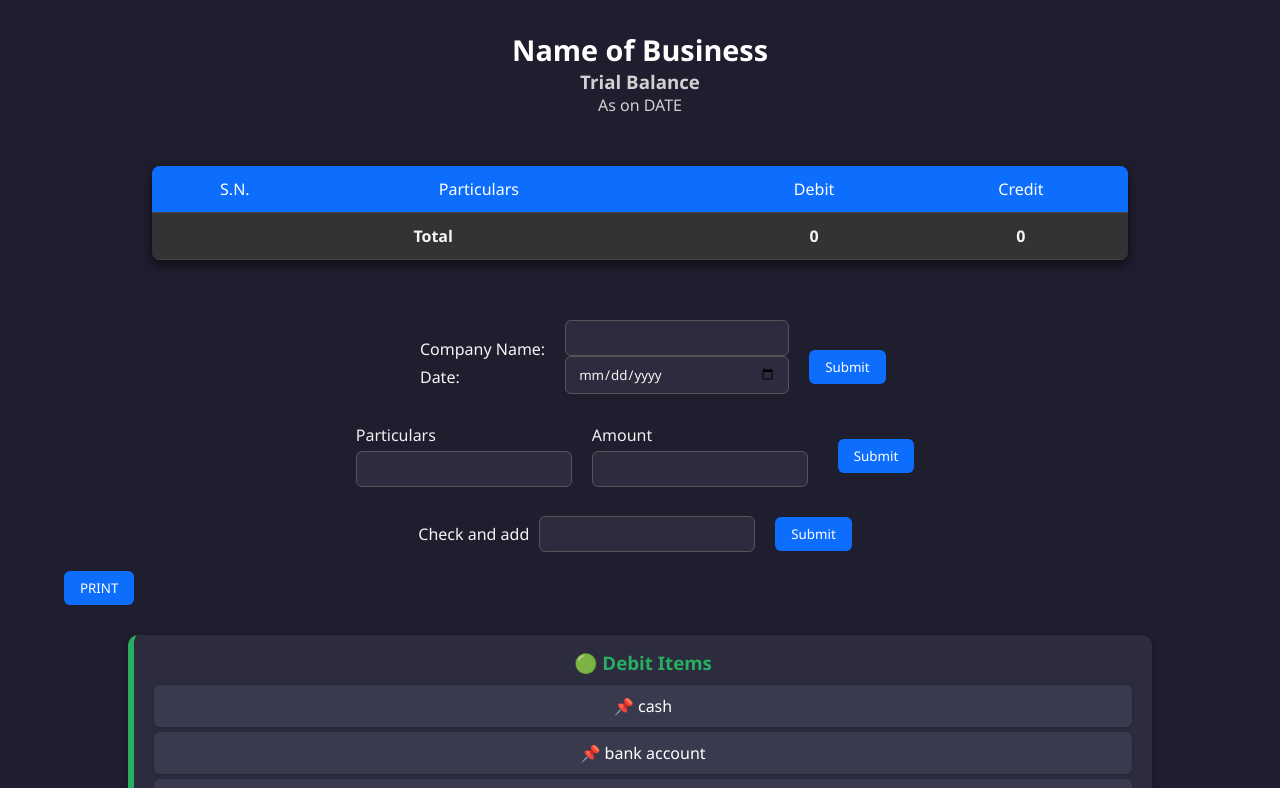
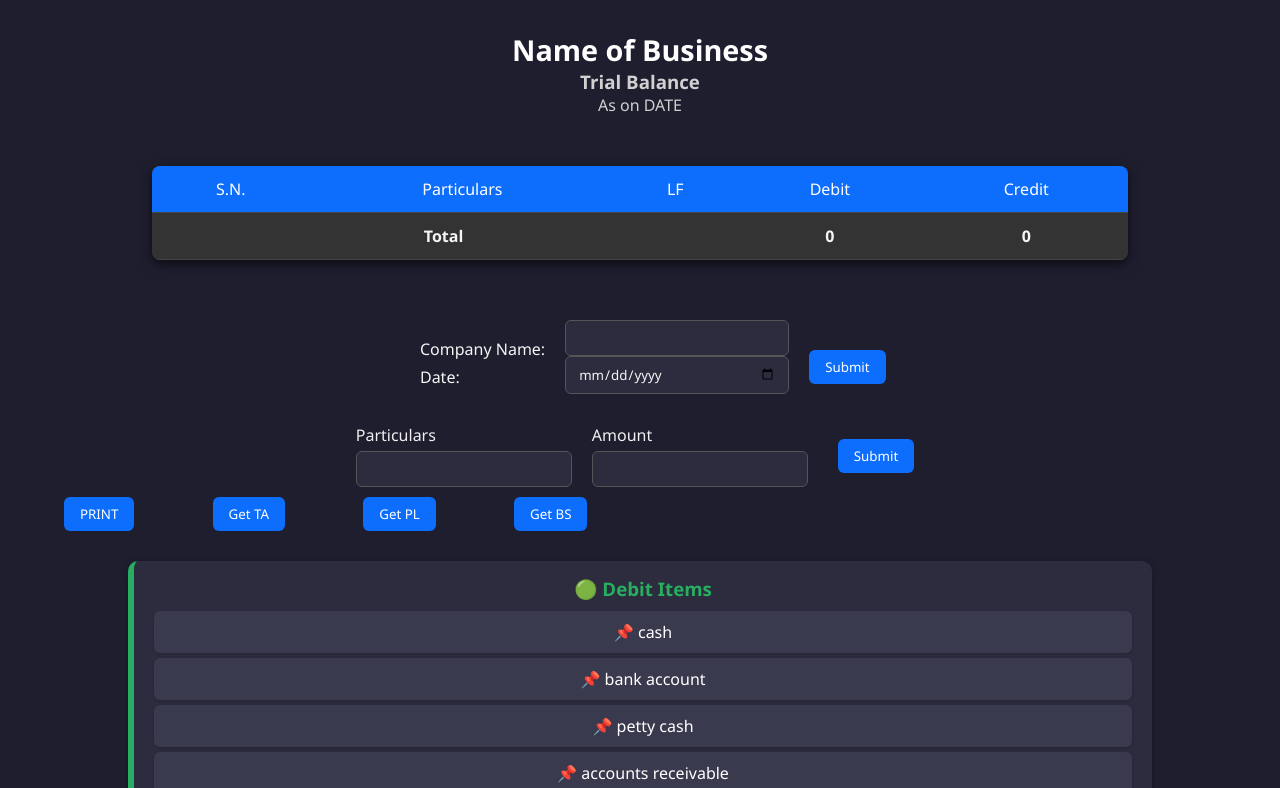
Before and after one commit to pixelKaushal/AccountHelp, a plain HTML site: page index.html in a window 1280 px wide. Shown: the top 788 px of the page. Drawn offline with Linux system fonts and the light colour scheme.

Commit message:
Update index.html

```diff
--- a/index.html
+++ b/index.html
@@ -18,7 +18,7 @@
             <tr>
               <th>S.N.</th>
               <th>Particulars</th>
-              <th></th>
+              <th>LF</th>
               <th>Debit</th>
               <th>Credit</th>
             </tr>
@@ -60,13 +60,22 @@
       </label>
       <button type="submit" id="dataS">Submit</button>
     </form>
-    <form id="checks">
+    <!-- <form id="checks">
       <label for="check">Check and add</label>
       <input type="input" id="check" name="check" />
       <button type="submit" id="dataC">Submit</button>
-    </form>
+    </form> -->
     <button id="print" style="text-align: center; margin-left: 5%">
       PRINT
+    </button>
+    <button id="fata" style="text-align: center; margin-left: 5%">
+      Get TA
+    </button>
+    <button id="fapa" style="text-align: center; margin-left: 5%">
+      Get PL
+    </button>
+    <button id="fabs" style="text-align: center; margin-left: 5%">
+      Get BS
     </button>
     <p id="err" style="text-align: center"></p>
     <p id="dbt" style="text-align: center">Things that are stored in debit:</p>
```
